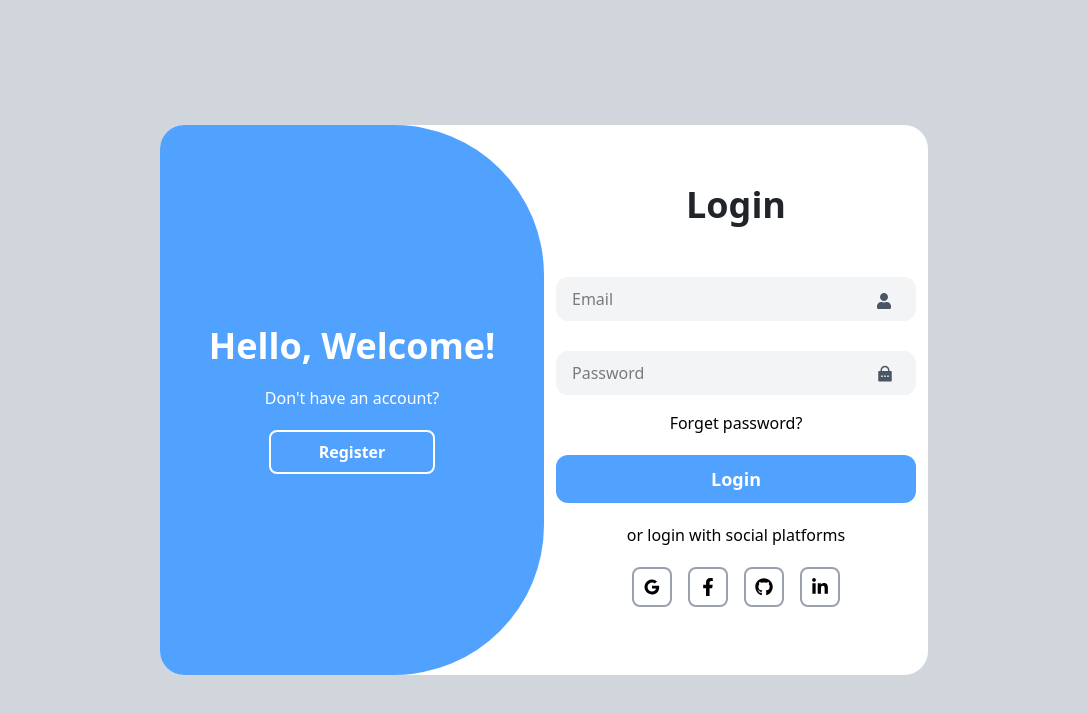
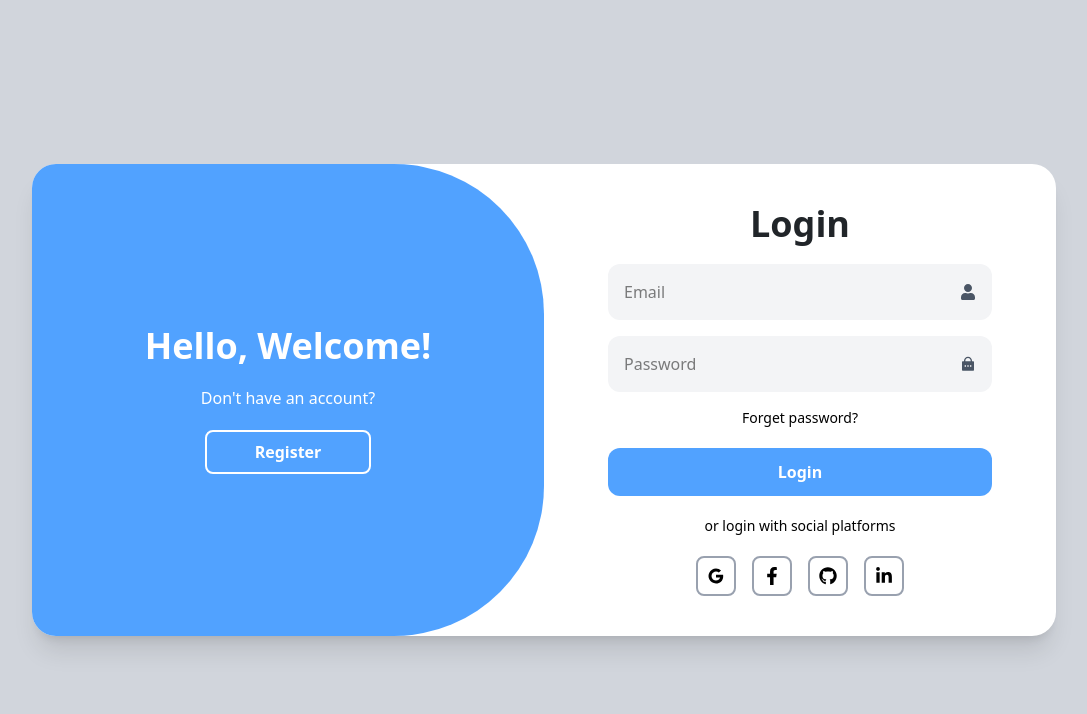
Before and after one commit to HashtagRabeen/Elite_IT_Hub, a React (Vite) app in the folder It_frontend/: page /login in a window 1280 px wide. Shown: the top 714 px of the page, without its empty margins (96-1183 px from the left). Built offline with nearby package versions, Linux system fonts and the light colour scheme.

Commit message:
added animations in login using framer motion

```diff
--- a/It_frontend/src/Pages/Login.jsx
+++ b/It_frontend/src/Pages/Login.jsx
@@ -1,160 +1,304 @@
+// import { useContext, useState } from "react";
+// import { FaFacebookF, FaGithub, FaLinkedinIn, FaUser } from "react-icons/fa";
+// import { RiLockPasswordFill } from "react-icons/ri";
+// import { RiGoogleFill } from "react-icons/ri";
+// import { Navigate, NavLink, useNavigate } from "react-router-dom";
+// import { Bounce, toast, Zoom } from "react-toastify";
+// import { AuthContext } from "../Context/AuthProvider";
+
+// function Login() {
+//   const [email, setEmail] = useState("");
+//   const [password, setPassword] = useState("");
+
+//   const { dispatch } = useContext(AuthContext);
+
+//   const navigate = useNavigate();
+
+//   const formSubmit = async (e) => {
+//     try {
+//       e.preventDefault();
+
+//       let response = await fetch("http://localhost:9000/api/login", {
+//         method: "POST",
+//         headers: {
+//           "Content-Type": "application/json",
+//         },
+//         body: JSON.stringify({
+//           email,
+//           password,
+//         }),
+//       });
+//       const data = await response.json();
+//       console.log(response);
+//       if (response.ok) {
+//         toast.success(data.message, {
+//           position: "top-right",
+//           autoClose: 1500,
+//           hideProgressBar: false,
+//           closeOnClick: false,
+//           pauseOnHover: true,
+//           draggable: true,
+//           progress: undefined,
+//           theme: "light",
+//           transition: Zoom,
+//         });
+//         console.log(data.token);
+//         dispatch({ type: "Login", payload: { token: data.token } });
+//         // localStorage.setItem("auth-token",response.token)
+//         navigate("/");
+//       } else {
+//         console.log("Login Failed");
+//         toast.error(data.message, {
+//           position: "top-right",
+//           autoClose: 1500,
+//           hideProgressBar: false,
+//           closeOnClick: false,
+//           pauseOnHover: true,
+//           draggable: true,
+//           progress: undefined,
+//           theme: "light",
+//           transition: Bounce,
+//         });
+//         setPassword("")
+//       }
+//     } catch (error) {
+//       console.log(error);
+//       toast.error("Server not responding", {
+//         position: "top-right",
+//         autoClose: 2000,
+//         transition: Bounce,
+//       });
+//     }
+//   };
+//   return (
+//     <div className=" font-sans bg-gray-300 min-h-screen flex">
+//       <div className="flex max-w-5xl mx-auto h-[550px]  bg-white rounded-3xl overflow-hidden flex flex-col md:flex-row">
+//         <div className="md:flex md:w-1/2 flex flex-col justify-center items-center gap-5 text-white bg-blue-400 rounded-tr-[150px] rounded-br-[150px] rounded-l-3xl">
+//           <h1 className="text-4xl font-bold">Hello, Welcome!</h1>
+//           <p>Don't have an account?</p>
+//           <NavLink
+//             to="/signup"
+//             className="border-2 border-white py-2 px-12 rounded-lg font-semibold"
+//           >
+//             Register
+//           </NavLink>
+//         </div>
+//         <div className="w-[50%] flex flex-col items-center">
+//           <div className=" mt-15">
+//             <h1 className="text-4xl font-bold text-[#212529]">Login</h1>
+//           </div>
+//           <div className="mt-4">
+//             <form onSubmit={formSubmit} className="flex flex-col">
+//               <label htmlFor="email"></label>
+//               {email === "" && (
+//                 <FaUser
+//                   size={16}
+//                   className="relative top-13 left-80  flex text-gray-600"
+//                 />
+//               )}
+//               <input
+//                 value={email}
+//                 onChange={(e) => {
+//                   setEmail(e.target.value);
+//                 }}
+//                 type="email"
+//                 placeholder="Email"
+//                 required
+//                 id="email"
+//                 className="outline-none py-[10px] w-90 bg-gray-100 rounded-xl p-4 mt-5"
+//               />
+//               <label htmlFor="password"></label>
+//               {password === "" && (
+//                 <RiLockPasswordFill
+//                   size={18}
+//                   className="relative top-11 left-80 flex text-gray-600"
+//                 />
+//               )}
+//               <input
+//                 value={password}
+//                 onChange={(e) => {
+//                   setPassword(e.target.value);
+//                 }}
+//                 type="password"
+//                 placeholder="Password"
+//                 required
+//                 id="password"
+//                 className=" outline-none py-[10px] w-90 bg-gray-100 rounded-xl p-4 mt-3"
+//               />
+
+//               <h1 className=" text-center mt-4">Forget password?</h1>
+//               <button
+//                 type="submit"
+//                 className="py-[10px] bg-blue-400 font-semibold text-white text-lg mt-5 rounded-xl cursor-pointer"
+//               >
+//                 Login
+//               </button>
+//               <p className=" text-center mt-5">
+//                 or login with social platforms
+//               </p>
+
+//               <div className="flex justify-center gap-4 mt-5">
+//                 <div className="border-2 border-gray-400 h-10 w-10 rounded-lg flex justify-center items-center">
+//                   <RiGoogleFill size={18} />
+//                 </div>
+//                 <div className="border-2 border-gray-400 h-10 w-10 rounded-lg flex justify-center items-center">
+//                   <FaFacebookF size={18} />
+//                 </div>
+//                 <div className="border-2 border-gray-400 h-10 w-10 rounded-lg flex justify-center items-center">
+//                   <FaGithub size={18} />
+//                 </div>
+//                 <div className="border-2 border-gray-400 h-10 w-10 rounded-lg flex justify-center items-center">
+//                   <FaLinkedinIn size={18} />
+//                 </div>
+//               </div>
+//             </form>
+//           </div>
+//         </div>
+//       </div>
+//     </div>
+//   );
+// }
+
+// export default Login;
+
 import { useContext, useState } from "react";
 import { FaFacebookF, FaGithub, FaLinkedinIn, FaUser } from "react-icons/fa";
-import { RiLockPasswordFill } from "react-icons/ri";
-import { RiGoogleFill } from "react-icons/ri";
-import { Navigate, NavLink, useNavigate } from "react-router-dom";
+import { RiLockPasswordFill, RiGoogleFill } from "react-icons/ri";
+import { NavLink, useNavigate } from "react-router-dom";
 import { Bounce, toast, Zoom } from "react-toastify";
 import { AuthContext } from "../Context/AuthProvider";
+import { motion } from "framer-motion"; // ✅ ADDED (animation)
 
 function Login() {
   const [email, setEmail] = useState("");
   const [password, setPassword] = useState("");
-
   const { dispatch } = useContext(AuthContext);
 
+  const [loading, setLoading] = useState(false);
   const navigate = useNavigate();
 
   const formSubmit = async (e) => {
+    e.preventDefault();
+    setLoading(true);
     try {
-      e.preventDefault();
-
       let response = await fetch("http://localhost:9000/api/login", {
         method: "POST",
-        headers: {
-          "Content-Type": "application/json",
-        },
-        body: JSON.stringify({
-          email,
-          password,
-        }),
+        headers: { "Content-Type": "application/json" },
+        body: JSON.stringify({ email, password }),
       });
+
       const data = await response.json();
-      console.log(response);
+
       if (response.ok) {
-        toast.success(data.message, {
-          position: "top-right",
-          autoClose: 1500,
-          hideProgressBar: false,
-          closeOnClick: false,
-          pauseOnHover: true,
-          draggable: true,
-          progress: undefined,
-          theme: "light",
-          transition: Zoom,
-        });
-        console.log(data.token);
+        toast.success(data.message, { transition: Zoom, autoClose: 1500 });
         dispatch({ type: "Login", payload: { token: data.token } });
-        // localStorage.setItem("auth-token",response.token)
         navigate("/");
       } else {
-        console.log("Login Failed");
-        toast.error(data.message, {
-          position: "top-right",
-          autoClose: 1500,
-          hideProgressBar: false,
-          closeOnClick: false,
-          pauseOnHover: true,
-          draggable: true,
-          progress: undefined,
-          theme: "light",
-          transition: Bounce,
-        });
-        setPassword("")
+        toast.error(data.message, { transition: Bounce });
+        setPassword("");
       }
-    } catch (error) {
-      console.log(error);
-      toast.error("Server not responding", {
-        position: "top-right",
-        autoClose: 2000,
-        transition: Bounce,
-      });
+    } catch {
+      toast.error("Server not responding", { transition: Bounce });
+    } finally {
+      setLoading(false);
     }
   };
+
   return (
-    <div className=" font-sans bg-gray-300 min-h-screen flex">
-      <div className="flex w-[60%] m-auto h-[550px]  bg-white rounded-3xl">
-        <div className=" w-[50%] flex flex-col justify-center items-center gap-5 text-white bg-blue-400 rounded-tr-[150px] rounded-br-[150px] rounded-l-3xl">
+    <div className="min-h-screen flex items-center justify-center bg-gray-300 px-4">
+      <motion.div
+        initial={{ opacity: 0, scale: 0.9 }} // ANIMATION
+        animate={{ opacity: 1, scale: 1 }}
+        transition={{ duration: 0.6 }}
+        className="flex w-full max-w-5xl bg-white rounded-3xl overflow-hidden shadow-xl"
+      >
+        <motion.div
+          initial={{ x: -100, opacity: 0 }} // ANIMATION
+          animate={{ x: 0, opacity: 1 }}
+          transition={{ duration: 0.6 }}
+          className="hidden md:flex md:w-1/2 flex-col justify-center items-center gap-5
+                     text-white bg-blue-400 rounded-tr-[150px] rounded-br-[150px]"
+        >
           <h1 className="text-4xl font-bold">Hello, Welcome!</h1>
           <p>Don't have an account?</p>
           <NavLink
             to="/signup"
-            className="border-2 border-white py-2 px-12 rounded-lg font-semibold"
+            className="border-2 border-white py-2 px-12 rounded-lg font-semibold
+                       hover:bg-white hover:text-blue-400 transition"
           >
             Register
           </NavLink>
-        </div>
-        <div className="w-[50%] flex flex-col items-center">
-          <div className=" mt-15">
-            <h1 className="text-4xl font-bold text-[#212529]">Login</h1>
-          </div>
-          <div className="mt-4">
-            <form onSubmit={formSubmit} className="flex flex-col">
-              <label htmlFor="email"></label>
-              {email === "" && (
-                <FaUser
-                  size={16}
-                  className="relative top-13 left-80  flex text-gray-600"
-                />
-              )}
+        </motion.div>
+
+        <motion.div
+          initial={{ x: 100, opacity: 0 }} // ANIMATION
+          animate={{ x: 0, opacity: 1 }}
+          transition={{ duration: 0.6 }}
+          className="w-full md:w-1/2 flex flex-col items-center justify-center py-10"
+        >
+          <h1 className="text-4xl font-bold text-[#212529] mb-5">Login</h1>
+
+          <form onSubmit={formSubmit} className="w-full max-w-sm">
+            <div className="relative">
               <input
                 value={email}
-                onChange={(e) => {
-                  setEmail(e.target.value);
-                }}
+                onChange={(e) => setEmail(e.target.value)}
                 type="email"
                 placeholder="Email"
                 required
-                id="email"
-                className="outline-none py-[10px] w-90 bg-gray-100 rounded-xl p-4 mt-5"
+                className="w-full bg-gray-100 rounded-xl p-4 outline-none"
               />
-              <label htmlFor="password"></label>
-              {password === "" && (
-                <RiLockPasswordFill
-                  size={18}
-                  className="relative top-11 left-80 flex text-gray-600"
-                />
-              )}
+              <FaUser className="absolute right-4 top-1/2 -translate-y-1/2 text-gray-600" />
+            </div>
+
+            <div className="relative mt-4">
               <input
                 value={password}
-                onChange={(e) => {
-                  setPassword(e.target.value);
-                }}
+                onChange={(e) => setPassword(e.target.value)}
                 type="password"
                 placeholder="Password"
                 required
-                id="password"
-                className=" outline-none py-[10px] w-90 bg-gray-100 rounded-xl p-4 mt-3"
+                className="w-full bg-gray-100 rounded-xl p-4 outline-none"
               />
+              <RiLockPasswordFill className="absolute right-4 top-1/2 -translate-y-1/2 text-gray-600" />
+            </div>
 
-              <h1 className=" text-center mt-4">Forget password?</h1>
-              <button
+            <p className="text-center mt-4 text-sm cursor-pointer">
+              Forget password?
+            </p>
+
+            <motion.button
+              whileHover={{ scale: 1.05 }} // BUTTON ANIMATION
+              whileTap={{ scale: 0.95 }}
               type="submit"
-                className="py-[10px] bg-blue-400 font-semibold text-white text-lg mt-5 rounded-xl cursor-pointer"
+              disabled={loading}
+              className={`w-full py-3 bg-blue-400 text-white font-semibold rounded-xl mt-5 ${
+                loading ? "bg-gray-400 cursor-not-allowed" : "bg-blue-400"
+              } `}
             >
-                Login
-              </button>
-              <p className=" text-center mt-5">
+              {loading ? "logging in" : "Login"}
+            </motion.button>
+
+            <p className="text-center mt-5 text-sm">
               or login with social platforms
             </p>
 
             <div className="flex justify-center gap-4 mt-5">
-                <div className="border-2 border-gray-400 h-10 w-10 rounded-lg flex justify-center items-center">
-                  <RiGoogleFill size={18} />
-                </div>
-                <div className="border-2 border-gray-400 h-10 w-10 rounded-lg flex justify-center items-center">
-                  <FaFacebookF size={18} />
-                </div>
-                <div className="border-2 border-gray-400 h-10 w-10 rounded-lg flex justify-center items-center">
-                  <FaGithub size={18} />
-                </div>
-                <div className="border-2 border-gray-400 h-10 w-10 rounded-lg flex justify-center items-center">
-                  <FaLinkedinIn size={18} />
-                </div>
+              {[RiGoogleFill, FaFacebookF, FaGithub, FaLinkedinIn].map(
+                (Icon, i) => (
+                  <motion.div
+                    key={i}
+                    whileHover={{ scale: 1.2 }} // HOVER ANIMATION
+                    className="border-2 border-gray-400 h-10 w-10 rounded-lg flex justify-center items-center cursor-pointer"
+                  >
+                    <Icon size={18} />
+                  </motion.div>
+                )
+              )}
             </div>
           </form>
-          </div>
-        </div>
-      </div>
+        </motion.div>
+      </motion.div>
     </div>
   );
 }
```
Lines whose indentation alone changed are shown as unchanged.
